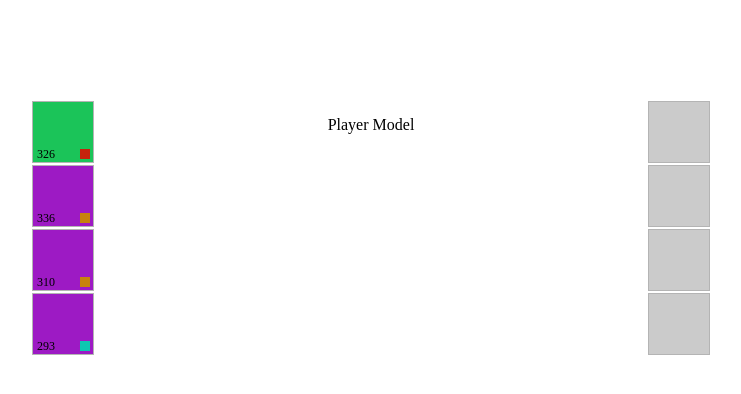
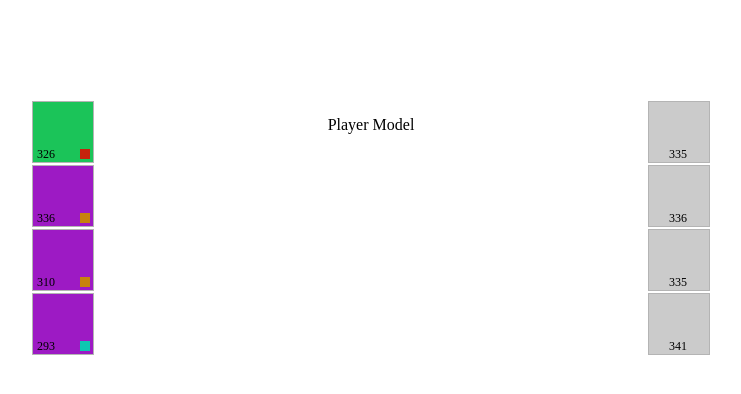
Before and after one commit to JohYoshida/destiny-inventory-system, a React (Create React App) app: page / in a window 1280 px wide. Shown: the top 394 px of the page, without its empty margins (269-1010 px from the left). Built offline with nearby package versions, Linux system fonts and the light colour scheme.

Commit message:
Mirror Weapons functionality to Armors

```diff
--- a/src/components/Armor.jsx
+++ b/src/components/Armor.jsx
@@ -2,8 +2,42 @@ import React, { Component } from "react";
 
 class Armor extends Component {
   render() {
-    return <div className="Armor item" />;
+    if (this.props.armor) {
+      const armor = this.props.armor;
+      const rarity = setRarity(armor);
+      return (
+        <div className={rarity}>
+          <span className="level">{armor.level}</span>
+        </div>
+      );
+    } else {
+      return <div className="Armor item" />;
+    }
   }
 }
 
+function setRarity(armor) {
+  let className = "";
+  switch (armor.rarity) {
+    case "common":
+      className = "Armor item common";
+      break;
+    case "uncommon":
+      className = "Armor item uncommon";
+      break;
+    case "rare":
+      className = "Armor item rare";
+      break;
+    case "legendary":
+      className = "Armor item legendary";
+      break;
+    case "exotic":
+      className = "Armor item exotic";
+      break;
+    default:
+      className = "Armor item";
+  }
+  return className;
+}
+
 export default Armor;
--- a/src/components/Armors.jsx
+++ b/src/components/Armors.jsx
@@ -6,90 +6,116 @@ class Armors extends Component {
     super(props);
     this.state = {
       hover: false,
-      id: 0
+      id: 0,
+      armor: "",
     };
   }
 
-  enterArmor = id => {
-    this.setState({ hover: true, id });
-  };
-
-  leaveArmor = id => {
-    this.setState({ hover: false });
-  };
-
   render() {
-    const ids = [0, 1, 2, 3];
-    let hiddenItems = [];
-    for (var i = this.state.id; i > 0; i--) {
-      hiddenItems.push(<div className="hiddenItem" />);
-    }
-    let itemStorage;
-    if (this.state.hover) {
-      itemStorage = (
-        <div
-          className="itemStorage"
-          onMouseEnter={this.enterArmor.bind(this, this.state.id)}
-          onMouseLeave={this.leaveArmor.bind(this, this.state.id)}
-        >
-          {hiddenItems}
-          <div className="row">
-            <Armor />
-            <Armor />
-            <Armor />
-          </div>
-          <div className="row">
-            <Armor />
-            <Armor />
-            <Armor />
-          </div>
-          <div className="row">
-            <Armor />
-            <Armor />
-            <Armor />
-          </div>
-        </div>
-      );
-    } else {
-      itemStorage = <div className="itemStorage hidden" />;
-    }
-
+    const itemStorage = this.makeItemStorage(this.state, this.props.armors);
     return (
       <div className="itemsArea">
         <div className="items">
           <div
-            id={ids[0]}
-            onMouseEnter={this.enterArmor.bind(this, ids[0])}
-            onMouseLeave={this.leaveArmor.bind(this, ids[0])}
+            id={"helmet"}
+            onMouseEnter={this.enterArmor.bind(this, "helmet")}
+            onMouseLeave={this.leaveArmor.bind(this)}
           >
-            <Armor />
+            <Armor armor={this.props.armors.helmets.equipped} />
           </div>
           <div
-            id={ids[1]}
-            onMouseEnter={this.enterArmor.bind(this, ids[1])}
-            onMouseLeave={this.leaveArmor.bind(this, ids[1])}
+            id={"gauntlets"}
+            onMouseEnter={this.enterArmor.bind(this, "gauntlets")}
+            onMouseLeave={this.leaveArmor.bind(this)}
           >
-            <Armor />
+            <Armor armor={this.props.armors.gauntlets.equipped} />
           </div>
           <div
-            id={ids[2]}
-            onMouseEnter={this.enterArmor.bind(this, ids[2])}
-            onMouseLeave={this.leaveArmor.bind(this, ids[2])}
+            id={"chest"}
+            onMouseEnter={this.enterArmor.bind(this, "chest")}
+            onMouseLeave={this.leaveArmor.bind(this)}
           >
-            <Armor />
+            <Armor armor={this.props.armors.chests.equipped} />
           </div>
           <div
-            id={ids[3]}
-            onMouseEnter={this.enterArmor.bind(this, ids[3])}
-            onMouseLeave={this.leaveArmor.bind(this, ids[3])}
+            id={"boots"}
+            onMouseEnter={this.enterArmor.bind(this, "boots")}
+            onMouseLeave={this.leaveArmor.bind(this)}
           >
-            <Armor />
+            <Armor armor={this.props.armors.boots.equipped} />
           </div>
         </div>
         {itemStorage}
       </div>
     );
   }
+
+  enterArmor = id => {
+    const armor = this.props.setHoveredItem(id);
+    this.setState({ hover: true, id, armor });
+  };
+
+  leaveArmor = () => {
+    const armor = this.props.setHoveredItem();
+    this.setState({ hover: false, armor });
+  };
+
+  makeItemStorage = (state, armors) => {
+    const hiddenItems = makeHiddenItems(state.id);
+    let itemStorage;
+    if (state.hover) {
+      const inventory = setHoveredInventory(armors, state.id);
+      let items = [];
+      for (var item in inventory) {
+        items.push(<Armor armor={inventory[item]} />);
+      }
+      if (inventory.length < 7) {
+        items.push(<div className="hiddenItem" />);
+      }
+      itemStorage = (
+        <div
+          className="itemStorage"
+          onMouseEnter={this.enterArmor.bind(this, this.state.id)}
+          onMouseLeave={this.enterArmor.bind(this, this.state.id)}
+        >
+          {hiddenItems}
+          {items}
+        </div>
+      );
+    } else {
+      itemStorage = <div className="itemStorage hidden" />;
+    }
+    return itemStorage;
+  }
+}
+
+function setHoveredInventory(armors, id) {
+  let inventory;
+  switch (id) {
+    case "helmet":
+      inventory = armors.helmets.carrying;
+      break;
+    case "gauntlets":
+      inventory = armors.gauntlets.carrying;
+      break;
+    case "chest":
+      inventory = armors.chests.carrying;
+      break;
+    case "boots":
+      inventory = armors.boots.carrying;
+      break;
+    default:
+      inventory = [];
+  }
+  return inventory;
+}
+
+function makeHiddenItems(id) {
+  const hiddenItems = [];
+  for (var i = id; i > 0; i--) {
+    hiddenItems.push(<div className="hiddenItem" />);
+  }
+  return hiddenItems;
 }
 
 export default Armors;
```
